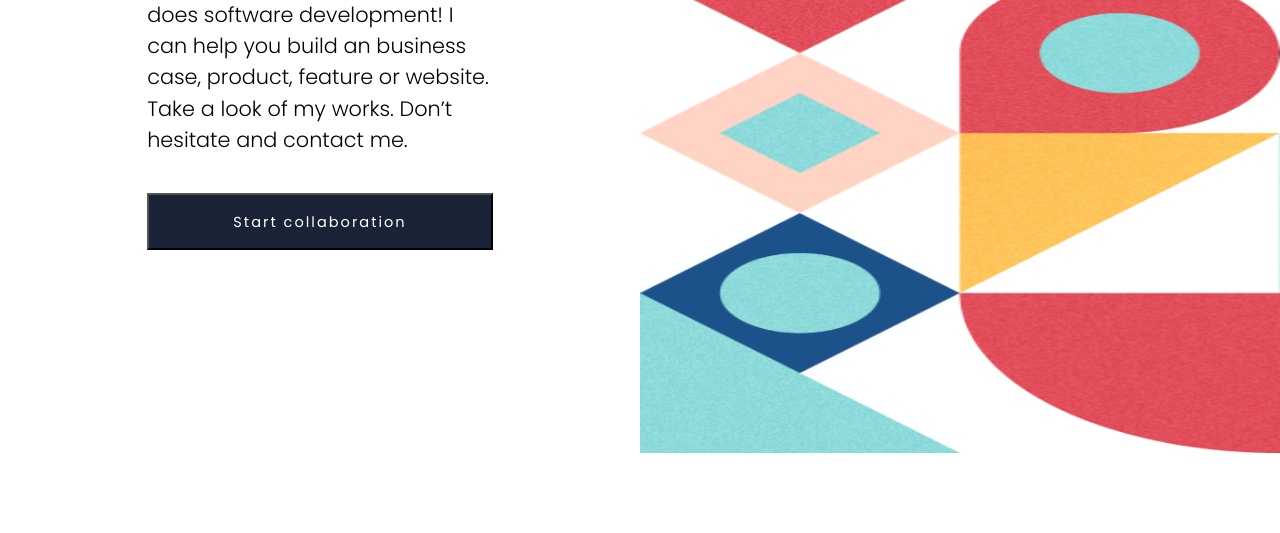
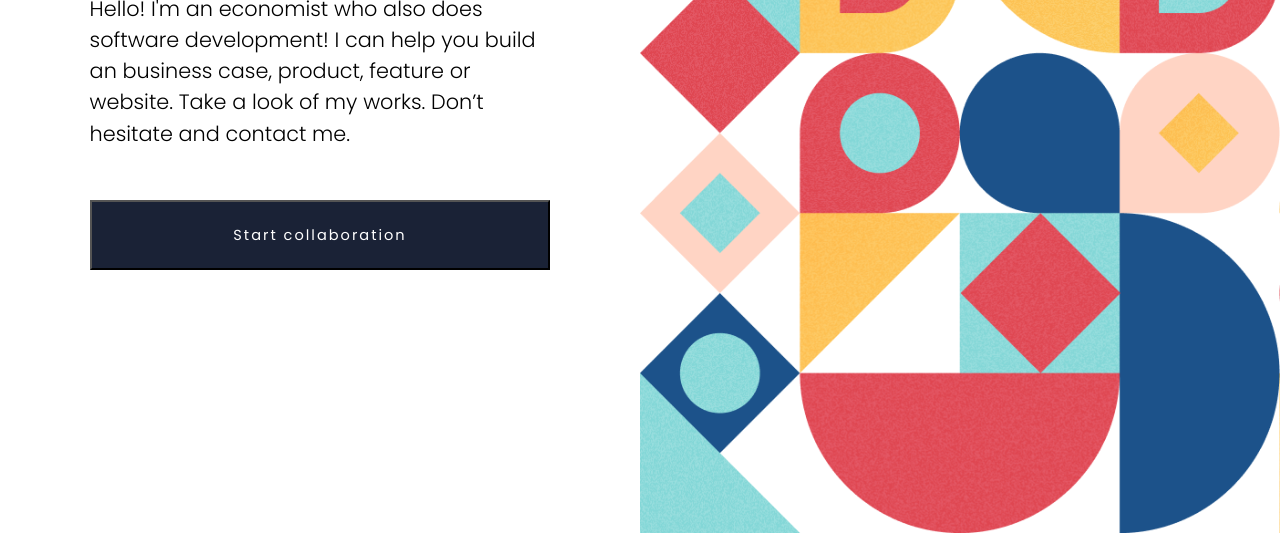
Before and after one commit to sergiogval/sergiogval.github.io, a website: page index.html in a window 1280 px wide. Shown: the part 347-880 px from the top of the page. Before the commit the page ends 800 px from the top, so only its background shows below. Drawn offline with nearby package versions, Linux system fonts and the light colour scheme; a web font is replaced by a local one.

Commit message:
Fix the layout on desktop version and the cross to close the mobile menu

```diff
--- a/css/topnav.css
+++ b/css/topnav.css
@@ -154,7 +154,7 @@ body {
 }
 
 .br-1.animated {
-  transform: rotate(-45deg) translate(-10px, 11px);
+  transform: rotate(-45deg) translate(-10px, 2px) scale(1.5);
 }
 
 .br-2.animated {
@@ -162,7 +162,7 @@ body {
 }
 
 .br-3.animated {
-  transform: rotate(45deg) translate(-10px, -11px);
+  transform: rotate(45deg) translate(-10px, -2px) scale(1.5);
 }
 
 .home {
@@ -262,6 +262,7 @@ li > a:focus {
     position: fixed;
     width: 100%;
     background-color: #fff;
+    z-index: 1;
   }
 
   .ham {
@@ -288,6 +289,13 @@ li > a:focus {
     font-weight: 400;
   }
 
+  .home {
+    display: grid;
+    grid-template-columns: 1fr 1fr;
+    position: absolute;
+    top: 10vh;
+  }
+
   .desktop-home {
     padding: 10%;
     display: flex;
@@ -295,13 +303,14 @@ li > a:focus {
     align-items: start;
     flex-direction: column;
     right: 50%;
-    width: 50%;
+    width: 100%;
+    grid-column: 1;
   }
 
   .desk-image {
     display: block;
-    position: fixed;
     width: 100%;
-    height: 100%;
+    grid-column: 2;
+    left: 50%;
   }
 }
```
